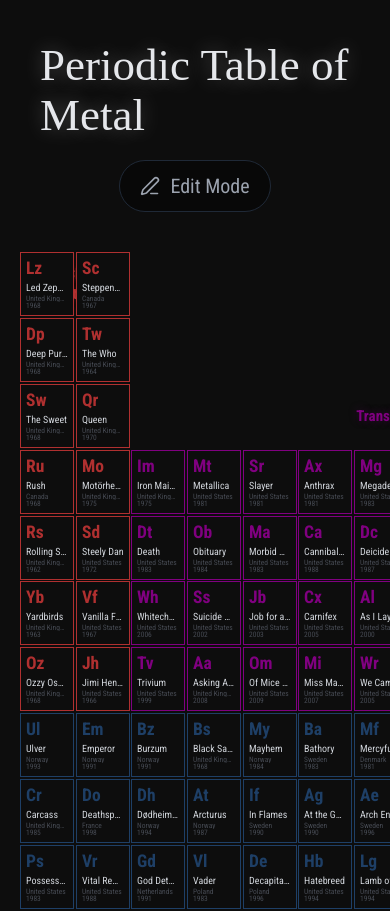
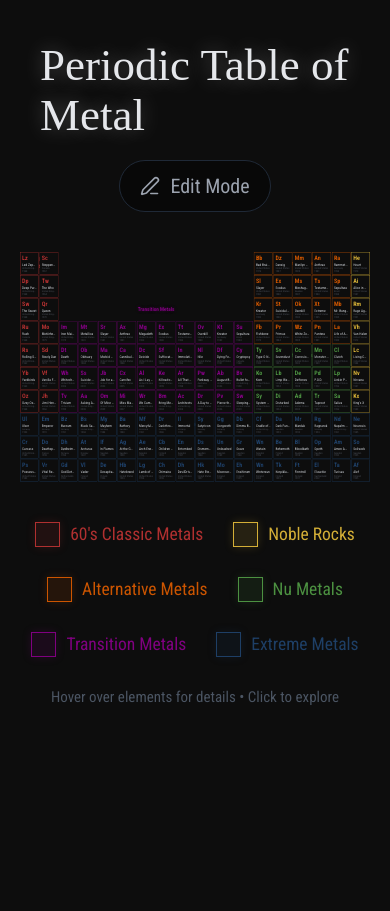
Before and after one commit to kielforeman-collab/periodic-table-of-metal, a React (Vite) app: page / in a window 390 px wide. Shown: the top 911 px of the page. After the commit the page ends 844 px from the top, so only its background shows below. Built offline with nearby package versions, Linux system fonts and the light colour scheme; a web font is replaced by a local one.

Commit message:
feat: responsive css transform scaling for mobile devices

```diff
--- a/src/components/MetalCell.tsx
+++ b/src/components/MetalCell.tsx
@@ -4,13 +4,14 @@
 
 interface MetalCellProps {
   band: Band;
+  baseScale?: number;
   animationDelay?: number;
   onClick?: (band: Band) => void;
   hoveredPos?: { row: number; col: number } | null;
   onHoverChange?: (pos: { row: number; col: number } | null) => void;
 }
 
-export function MetalCell({ band, animationDelay = 0, onClick, hoveredPos, onHoverChange }: MetalCellProps) {
+export function MetalCell({ band, baseScale = 1, animationDelay = 0, onClick, hoveredPos, onHoverChange }: MetalCellProps) {
   const [isHovered, setIsHovered] = useState(false);
   const categoryColor = categories[band.category].color;
 
@@ -27,8 +28,9 @@
     const distance = Math.sqrt(dRow * dRow + dCol * dCol);
 
     // Continuous Gaussian-like scaling function for a smooth "Apple Dock" feel
-    // 1 + max_expansion * e^(-distance^2 / 2*sigma^2)
-    const maxExpansion = 0.6;
+    // Increase magnification intensity slightly on small screens so they remain visible
+    const targetVisualScale = Math.max(1.6, 1.2 / baseScale);
+    const maxExpansion = targetVisualScale - 1;
     const sigma = 0.8;
     const expansion = maxExpansion * Math.exp(-(distance * distance) / (2 * sigma * sigma));
 
--- a/src/components/PeriodicTable.tsx
+++ b/src/components/PeriodicTable.tsx
@@ -1,6 +1,6 @@
 import { bands as initialBands, categories } from '@/data/bands';
 import { MetalCell, CategoryLabel } from './MetalCell';
-import { useState, useCallback } from 'react';
+import { useState, useCallback, useEffect, useRef } from 'react';
 import { MetalDetailsModal } from './MetalDetailsModal';
 import { BandEditorForm } from './BandEditorForm';
 import { Plus, Download, Edit3, Check } from 'lucide-react';
@@ -12,6 +12,44 @@
   const [editingBand, setEditingBand] = useState<Band | Partial<Band> | null>(null);
   const [isEditMode, setIsEditMode] = useState(false);
   const [hoveredPos, setHoveredPos] = useState<{ row: number; col: number } | null>(null);
+
+  // Responsive Scaling state
+  const [scale, setScale] = useState(1);
+  const [gridHeight, setGridHeight] = useState(680); // Initial estimate
+  const wrapperRef = useRef<HTMLDivElement>(null);
+  const gridRef = useRef<HTMLDivElement>(null);
+
+  useEffect(() => {
+    if (!wrapperRef.current) return;
+
+    const observer = new ResizeObserver((entries) => {
+      const containerWidth = entries[0].contentRect.width;
+      const targetWidth = 1000;
+
+      if (gridRef.current) {
+        setGridHeight(gridRef.current.offsetHeight);
+      }
+
+      if (containerWidth < targetWidth) {
+        setScale(containerWidth / targetWidth);
+      } else {
+        setScale(1);
+      }
+    });
+
+    observer.observe(wrapperRef.current);
+
+    const timeout = setTimeout(() => {
+      if (gridRef.current) {
+        setGridHeight(gridRef.current.offsetHeight);
+      }
+    }, 100);
+
+    return () => {
+      observer.disconnect();
+      clearTimeout(timeout);
+    };
+  }, []);
 
   let animationIndex = 0;
 
@@ -81,14 +119,31 @@
         </div>
       </div>
 
-      {/* Main Grid */}
+      {/* Main Grid Wrapper - Responsive Scaling */}
       <div
-        className="periodic-grid mx-auto relative"
+        ref={wrapperRef}
+        className="w-full relative flex justify-center mx-auto"
         style={{
           maxWidth: '1400px',
-          minWidth: '1000px', // Slightly wider for add buttons
+          height: `${gridHeight * scale}px`, // Reserves dynamic scaled height in document flow
         }}
       >
+        <div
+          style={{
+            width: scale < 1 ? `${1000 * scale}px` : '100%',
+            height: scale < 1 ? `${gridHeight * scale}px` : 'auto',
+            position: 'relative',
+          }}
+        >
+          <div
+            ref={gridRef}
+            className={`periodic-grid ${scale < 1 ? 'absolute top-0 left-0' : 'w-full relative'}`}
+            style={{
+              width: scale < 1 ? '1000px' : '100%',
+              transform: scale < 1 ? `scale(${scale})` : 'none',
+              transformOrigin: 'top left',
+            }}
+          >
         {/* Category Labels (Fixed Positions) */}
         <CategoryLabel name={categories.classic.name} color={categories.classic.color} row={1} col={1} colSpan={2} />
         <CategoryLabel name={categories.transition.name} color={categories.transition.color} row={3} col={3} colSpan={10} />
@@ -125,6 +180,7 @@
             <MetalCell
               key={`${band.symbol}-${index}`}
               band={band}
+              baseScale={scale}
               animationDelay={isEditMode ? 0 : animationIndex}
               onClick={isEditMode ? setEditingBand : setSelectedBand}
               hoveredPos={hoveredPos}
@@ -141,6 +197,8 @@
             />
           );
         })}
+          </div>
+        </div>
       </div>
 
       {/* Legend */}
```
